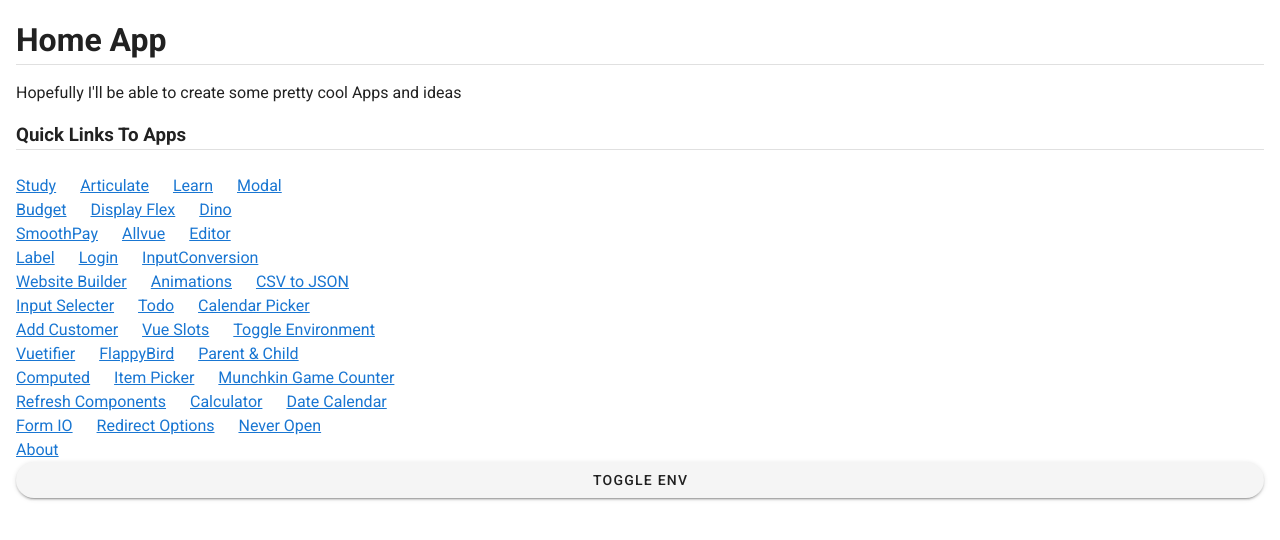
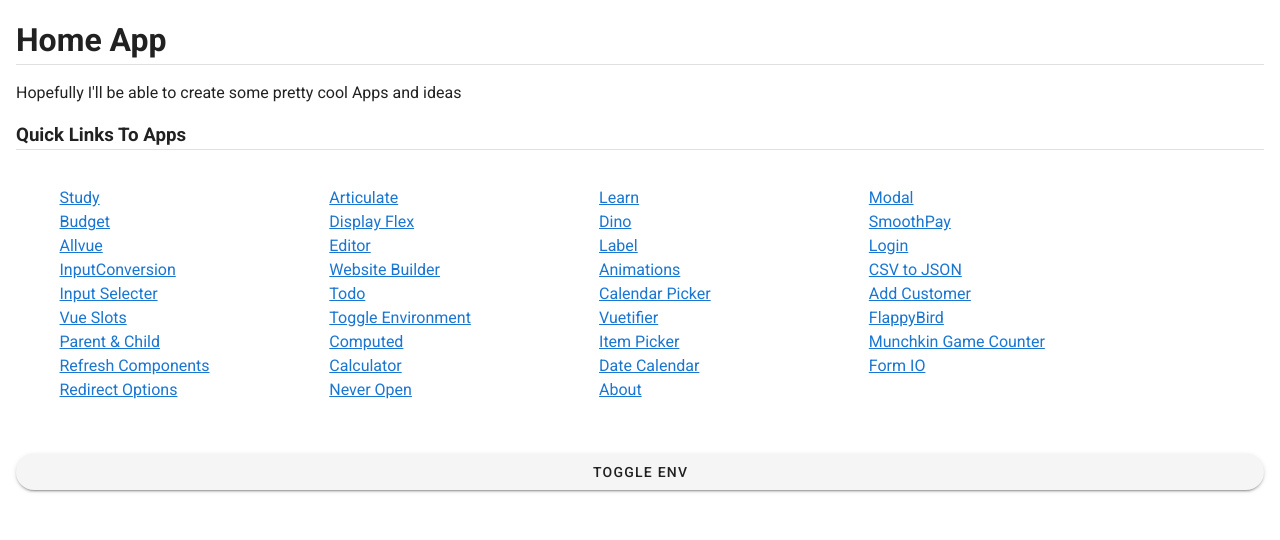
Before and after one commit to temaari/multipurpose-app, a Vue app: page / in a window 1280 px wide. Shown: the top 540 px of the page. Built offline with nearby package versions, Linux system fonts and the light colour scheme.

Commit message:
fix home css

```diff
--- a/src/views/Home.vue
+++ b/src/views/Home.vue
@@ -3,14 +3,15 @@
 		<h1>Home App</h1>
 		<v-divider class="pa-2" ></v-divider>
 		<p>Hopefully I'll be able to create some pretty cool Apps and ideas</p>
-			<h3>Quick Links To Apps</h3>
-			<v-divider></v-divider><br>
-			<span v-for="(item, i) in items" :key="i">
-				<a v-if="item.title != 'Home'" :href="getUrl(item.to)">{{ item.title }}</a>
-				<span style="padding-left:20px">&nbsp;</span>
-				<br v-if="i % 3 === 0 && i !== 0">
-			</span><br>
-			<v-btn block rounded @click="toggleEnv()"><span id="btn">Toggle Env</span></v-btn>
+		<h3>Quick Links To Apps</h3>
+		<v-divider></v-divider><br>
+		<div class="container">
+			<div class="container-item" v-for="(item, i) in items" :key="i">
+				<span><a :href="getUrl(item.to)">{{ item.title }}</a></span>
+			</div>
+		</div>
+		<p>&nbsp;</p>
+		<v-btn block rounded @click="toggleEnv()"><span id="btn">Toggle Env</span></v-btn>
 	</div>
 </template>
 
@@ -71,3 +72,13 @@
 		}
 	}
 </script>
+
+<style scoped>
+	.container {
+		display: flex;
+		flex-wrap: wrap;
+	}
+	.container-item {
+		flex: 0 1 30ch;
+	}
+</style>
```
